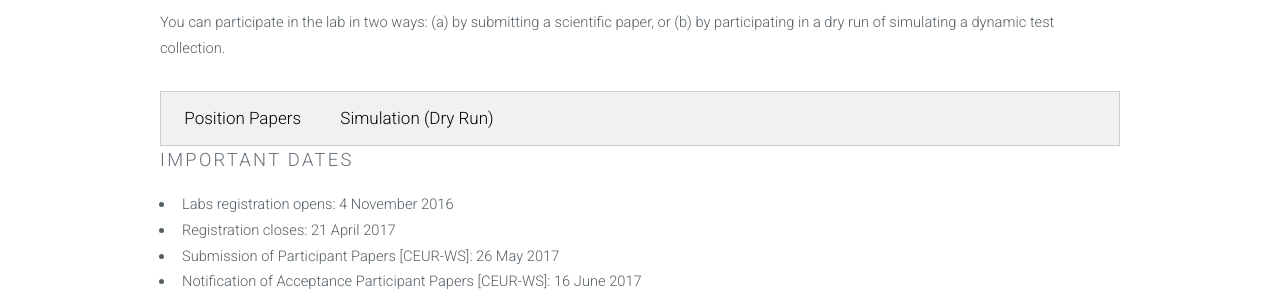
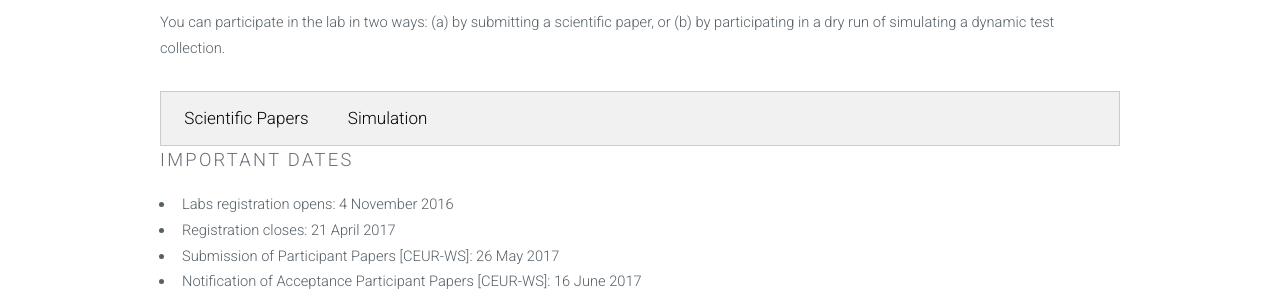
Before and after one commit to ekanou/dynamicsearch, a Jekyll site: the page built from clef-lab.html, in a window 1280 px wide and 900 px high, scrolled down 905 px. Shown: the part 152-450 px from the top of the window. Built offline with Jekyll 4.4.1, drawn with Linux system fonts in a browser that asks for light colours.

Commit message:
Update clef-lab.html

```diff
--- a/clef-lab.html
+++ b/clef-lab.html
@@ -54,8 +54,8 @@
                         <p>You can participate in the lab in two ways: (a) by submitting a scientific paper, or (b) by participating in a dry run of simulating a dynamic test collection.</p>
                         <div id="Submissions">
                                 <ul class="tab">
-                                        <li><a href="javascript:void(0)" class="tablinks" onclick="openTab(event, 'Scientific Papers')" id="defaultOpen">Position Papers</a></li>
-                                        <li><a href="javascript:void(0)" class="tablinks" onclick="openTab(event, 'Simulation')">Simulation (Dry Run)</a></li>
+                                        <li><a href="javascript:void(0)" class="tablinks" onclick="openTab(event, 'Scientific Papers')" id="defaultOpen">Scientific Papers</a></li>
+                                        <li><a href="javascript:void(0)" class="tablinks" onclick="openTab(event, 'Simulation')">Simulation</a></li>
                                 </ul>
 
                                 <div id="Papers" class="tabcontent">
```
